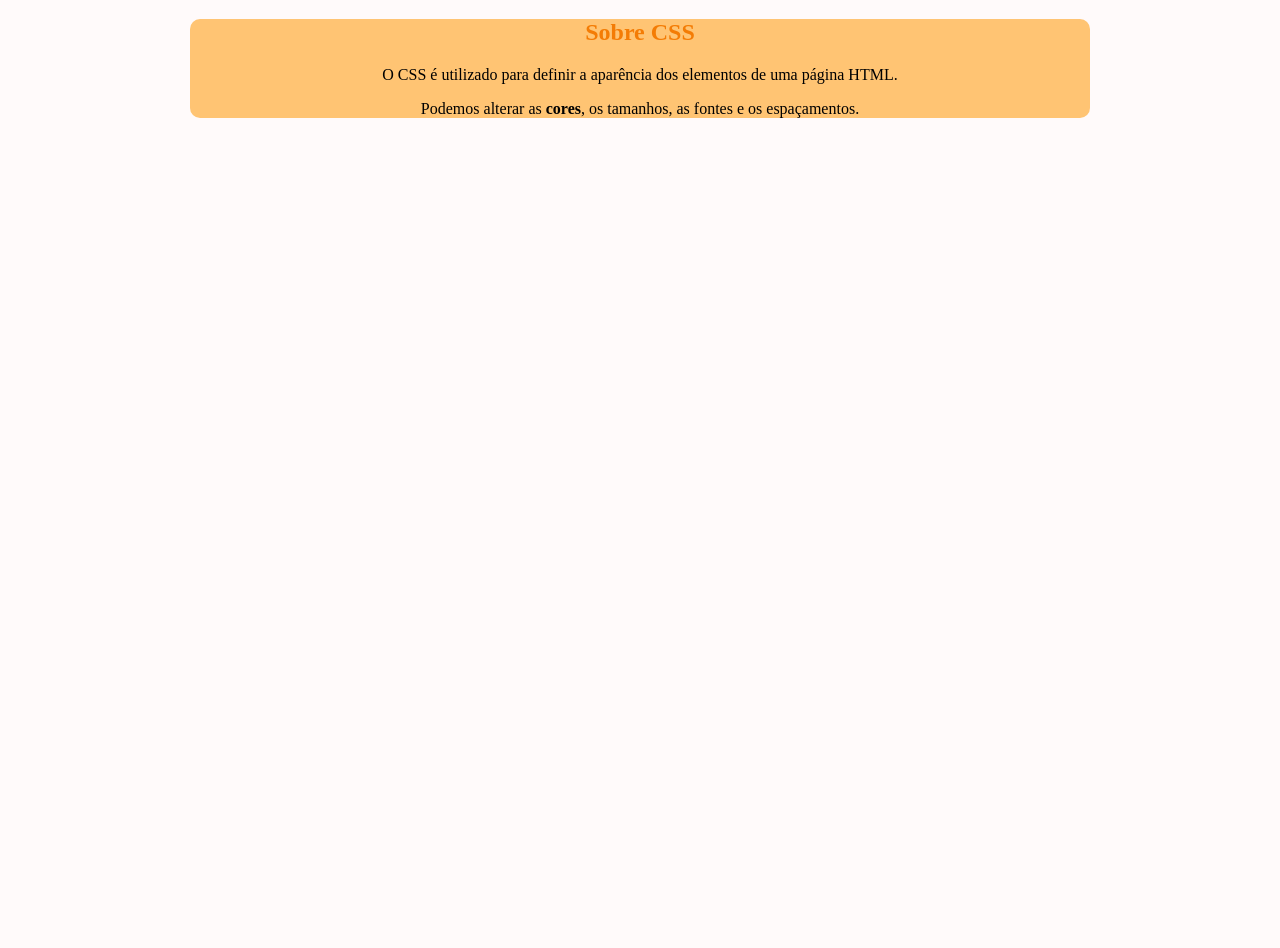
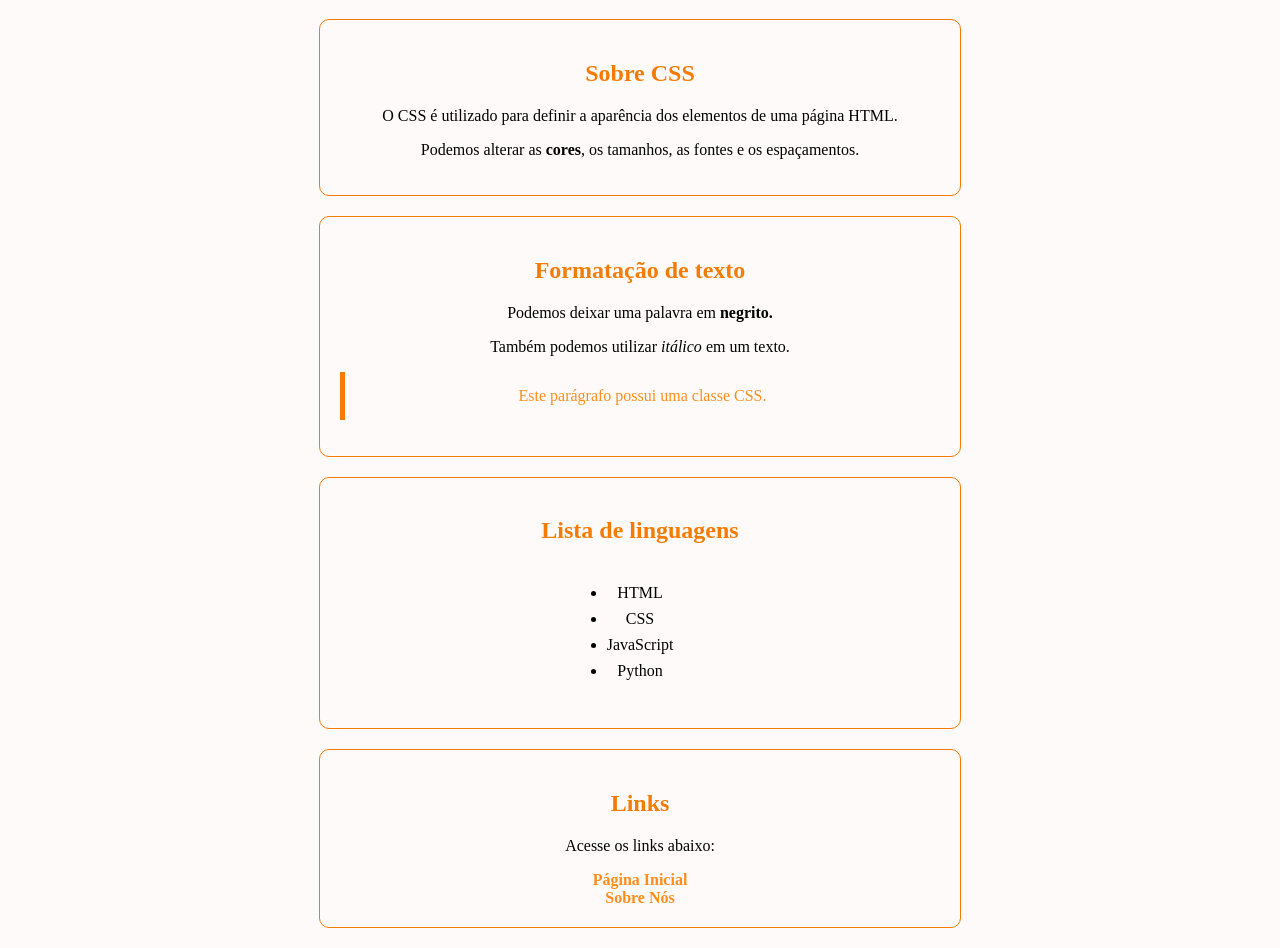
Before and after one commit to Akirarsrss/AulaCSS, a plain HTML site: page aula01/exemplo1.html in a window 1280 px wide. Shown: the part 101-1049 px from the top of the page. Before the commit the page ends 800 px from the top, so only its background shows below. Drawn offline with Linux system fonts and the light colour scheme.

Commit message:
10/09
(Gui não compareceu)

```diff
--- a/aula01/exemplo1.html
+++ b/aula01/exemplo1.html
@@ -50,6 +50,57 @@
             text-align: center;
         }
 
+        .conteudo
+        {
+            background-color:snow ;
+            width: 600px;
+            margin: 0 auto 20px auto;
+            padding: 20px;
+            border: 1px solid #f47c05;
+        }
+
+        .conteudo_ze
+        {
+            background-color: #ffc473;
+            width: 600px;
+            margin: 0 auto 20px auto;
+            padding: 20px;
+            border: #ff8d1b;
+        }
+
+        .destaque
+        {
+            background-color: snow;
+            color: #ff8d1b;
+            padding: 15px;
+            border-left: 5px solid #f47c05;
+        }
+
+        ul
+        {
+            background-color: snow;
+            padding: 20px 40px;
+        }
+
+        li
+        {
+            margin-bottom: 8px;
+        }
+
+        a
+        {
+            color: #ff8d1b;
+            text-decoration: none;
+            font-weight: bold;
+        }
+
+        a:hover
+        {
+            font-family: system-ui, -apple-system, BlinkMacSystemFont, 'Segoe UI', Roboto, Oxygen, Ubuntu, Cantarell, 'Open Sans', 'Helvetica Neue', sans-serif;
+            color: black;
+            text-decoration: underline  ;
+        }
+
     </style>
 </head>
 
@@ -76,7 +127,48 @@
 
     <div class="conteudo">
 
+        <h2>Formatação de texto</h2>
 
+        <p>Podemos deixar uma palavra em
+            <b>negrito.</b>
+        </p>
+
+        <p>Também podemos utilizar
+            <em>itálico</em> em um texto.
+        </p>
+
+        <p class="destaque">
+            Este parágrafo possui uma classe CSS.
+        </p>
+
+    </div>
+
+    <div class="conteudo">
+
+        <h2>Lista de linguagens</h2>
+
+        <ul style="width: fit-content; margin: 0 auto;">
+            <Li>HTML</Li>
+            <li>CSS</li>
+            <li>JavaScript</li>
+            <li>Python</li>
+        </ul>
+
+    </div>
+
+    <div class="conteudo">
+
+        <h2>Links</h2>
+
+        <p>
+            Acesse os links abaixo:
+        </p>
+
+        <a href="#">Página Inicial</a>
+
+        <br>
+
+        <a href="#">Sobre Nós</a>
 
     </div>
 
```
Also changed, not shown: aula01/index.html (+23 -0 lines).
